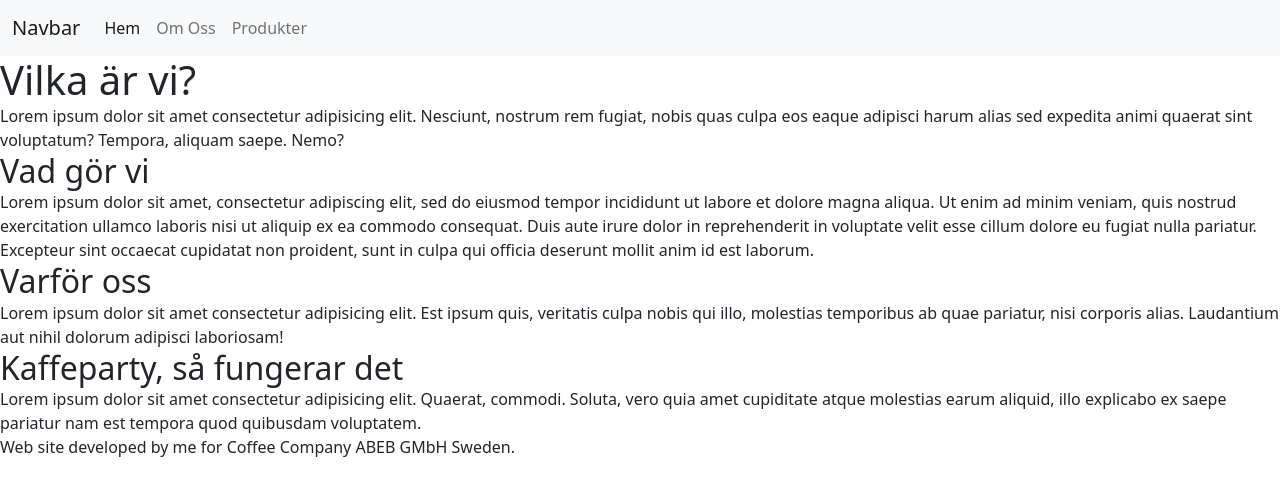
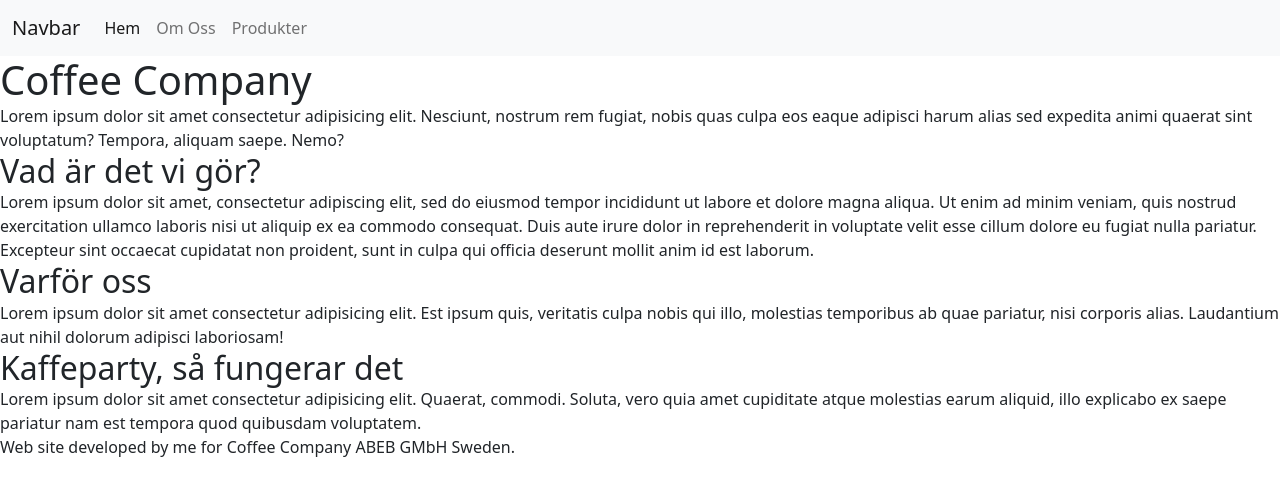
Before and after one commit to jesDVar/Ovn8, a website: page index.html in a window 1280 px wide. Drawn offline with nearby package versions, Linux system fonts and the light colour scheme.

```diff
--- a/index.html
+++ b/index.html
@@ -43,7 +43,7 @@
       <!-- <button class="btn btn-info">Hej</button> -->
       <div class="who-we-are">
 
-      <h1>Vilka är vi?</h1>
+      <h1>Coffee Company</h1>
 
       <p>Lorem ipsum dolor sit amet consectetur adipisicing elit. Nesciunt, nostrum rem
          fugiat, nobis quas culpa eos eaque adipisci harum alias sed expedita animi quaerat
@@ -52,7 +52,7 @@
 
         <div class="what-we-do">
 
-      <h2>Vad gör vi</h2>
+      <h2>Vad är det vi gör?</h2>
 
     <p>Lorem ipsum dolor sit amet, consectetur adipiscing elit, sed do eiusmod
          tempor incididunt ut labore et dolore magna aliqua. Ut enim ad minim
```
